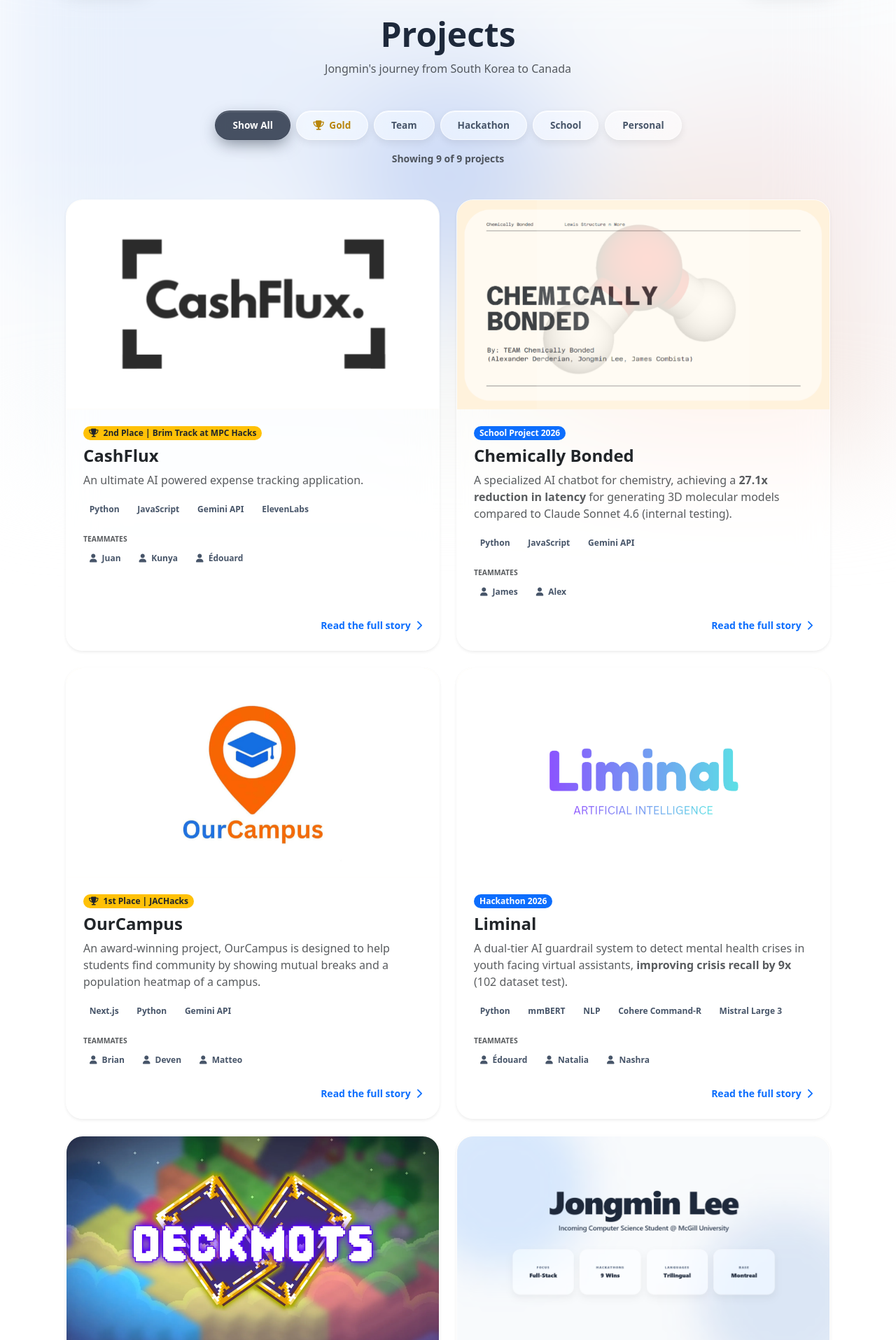
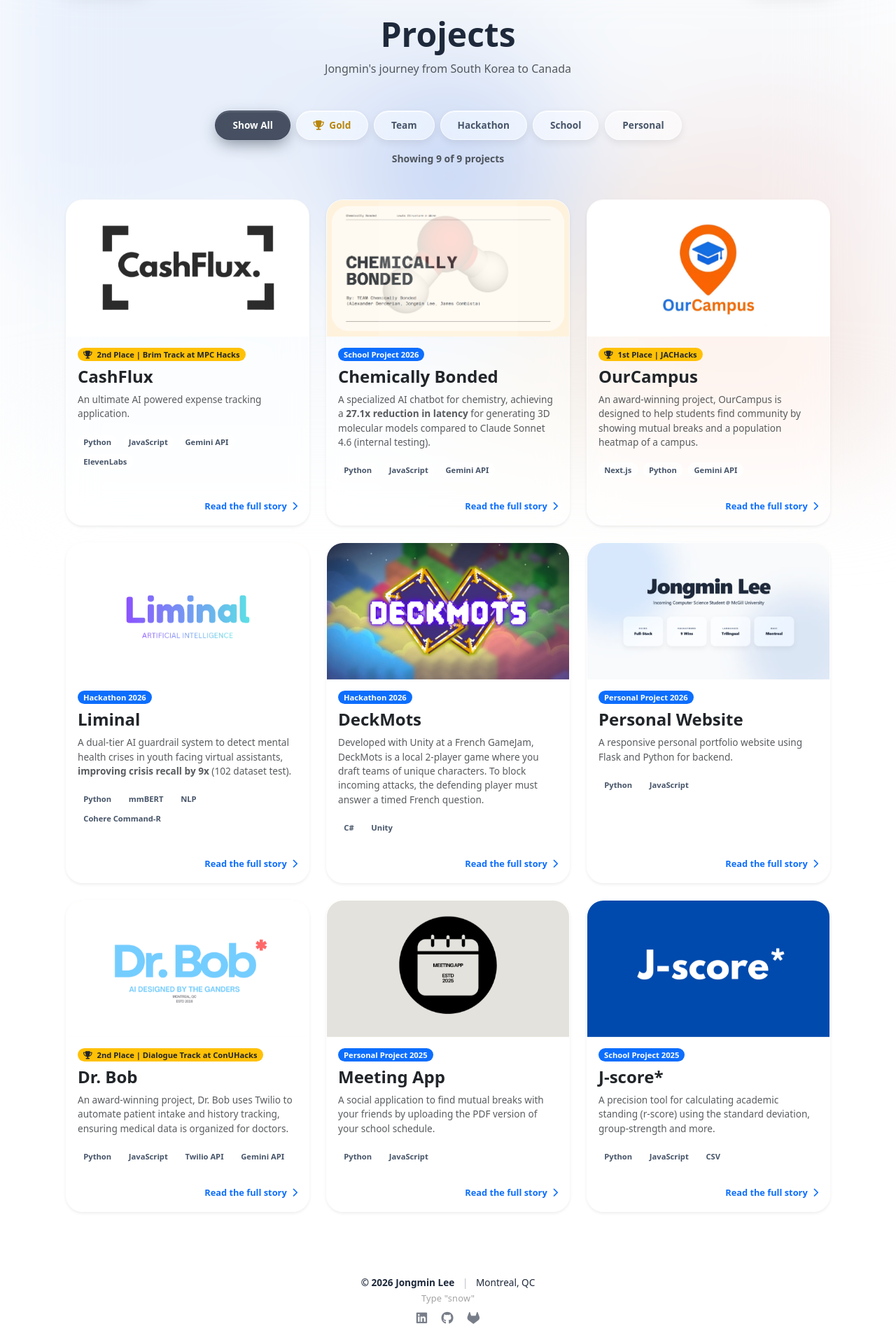
Before and after one commit to Jo-9m-n1/JongminPortfolio, a Flask app: page /projects in a window 1280 px wide. Shown: the part 151-2066 px from the top of the page at 70% size. After the commit the page ends 2043 px from the top, so only its background shows below. Run offline with Flask 3, Linux system fonts and the light colour scheme; some libraries are stand-ins or nearby versions.

Commit message:
feat: enhance education UI and optimize project grid layout

```diff
--- a/api/index.py
+++ b/api/index.py
@@ -683,7 +683,7 @@ PROJECTS = [
             'ko': '해커톤 2026',
             'fr': 'Hackathon 2026'
         },
-        'tech': ['Python', 'mmBERT', 'NLP', 'Cohere Command-R', 'Mistral Large 3'],
+        'tech': ['Python', 'mmBERT', 'NLP', 'Cohere Command-R'],
         'description': {
             'en': 'A dual-tier AI guardrail system to detect mental health crises in youth facing virtual assistants, <strong>improving crisis recall by 9x</strong> (102 dataset test).',
             'ko': 'AI 챗봇을 사용하는 청소년의 정신 건강 위기를 감지하는 2단계 AI 가드레일 시스템으로, 위기 상황 재현율(recall)을 <strong>9배 향상</strong>시켰습니다 (102개 데이터셋 기준).',
@@ -694,7 +694,7 @@ PROJECTS = [
             'ko': '봄방학 동안, 저희 팀은 AI 모델과 상호작용하는 청소년의 정신 건강 위기를 감지하는 AI 가드레일 시스템을 개발했습니다. 처음에는 제공된 시드 데이터셋으로 모델을 학습시켰지만, recall과 precision이 모두 1.000으로 완벽하게 나오는 것을 보고 과적합 문제를 발견했습니다. 이를 해결하기 위해 가드레일이 없는 모델을 스트레스 테스트하는 합성 데이터 파이프라인을 구축하여 학습 데이터를 다양화하고 과적합 문제를 해결했습니다. 개발자로서 AI 모델을 직접 다뤄본 것은 이번이 처음이었기에 많은 것을 배울 수 있었습니다. 이 경험을 통해 AI 모델을 학습하고 개선하는 방법의 기본을 익혔으며, 이는 요즘 매우 중요한 자산이 되었습니다.',
             'fr': "Pendant la semaine de relâche, mon équipe et moi avons développé un système de garde-fou IA conçu pour détecter les crises de santé mentale chez les jeunes interagissant avec notre modèle d'IA. Au départ, nous avons entraîné le modèle sur le jeu de données de départ fourni; nous avons cependant rapidement constaté un surapprentissage, avec des scores parfaits de 1,000 en rappel et en précision. Pour résoudre cela, nous avons conçu un pipeline de données synthétiques qui a soumis notre modèle non régulé à des tests de stress, diversifiant ainsi efficacement les données d'entraînement et corrigeant le surapprentissage. Ce projet m'a beaucoup appris, car c'était la première fois que je travaillais avec un modèle d'IA en tant que développeur. J'y ai appris les bases de l'entraînement et du raffinement d'un modèle d'IA, une compétence essentielle de nos jours."
         },
-        'full_tech': ['Python', 'PyTorch', 'HuggingFace Transformers', 'Cohere API', 'Mistral AI', 'Regex Safety-Nets', 'Synthetic Data Pipelining'],
+        'full_tech': ['Python', 'PyTorch', 'Cohere API', 'HuggingFace Transformers', 'Mistral AI', 'Regex Safety-Nets', 'Synthetic Data Pipelining'],
         'troubles': {
             'en': 'Initially, we trained our model on the provided seed dataset (n=98), achieving a near-perfect F1 score. However, we suspected overfitting due to the small sample size. Test run against an external dataset (n=102) confirmed that our concerns were valid, as performance dropped significantly. To improve the generalization, we leveraged Gemini to generate synthetic data, <strong>diversifying</strong> our training set and <strong>robustifying</strong> the model.',
             'ko': '처음에는 제공된 시드 데이터셋(n=98)으로 모델을 학습시켜 거의 완벽한 F1 점수를 얻었습니다. 그러나 표본 크기가 작아 과적합이 의심됐고, 외부 데이터셋(n=102)으로 테스트해 본 결과 성능이 크게 떨어져 우려가 사실로 확인됐습니다. 일반화 성능을 높이기 위해 Gemini를 활용해 합성 데이터를 생성하여 학습 데이터를 <strong>다양화</strong>하고 모델을 <strong>견고하게</strong> 만들었습니다.',
@@ -726,10 +726,10 @@ PROJECTS = [
             'fr': 'Hackathon 2026'
         },
         'tech': ['C#', 'Unity'],
-        'description': {
-            'en': 'Developed at a French GameJam, DeckMots uses Unity and C#. It is designed for two players sharing the same device. Each player drafts a team of unique characters (Slimes, Knights, Orcs, Totems), each with their own stats and difficulty level. When a unit strikes, the defending player must answer a timed French language question to avoid taking damage.',
-            'ko': '게임 개발 해커톤에서 Unity와 C#으로 개발한 DeckMots는 한 기기를 같이 사용하는 두 명의 플레이어를 위한 게임입니다. 각 플레이어는 고유한 스탯과 난이도를 가진 캐릭터(슬라임, 기사, 오크, 토템)로 팀을 구성합니다. 유닛이 공격하면 수비 플레이어는 데미지를 피하기 위해 제한 시간 내에 프랑스어 문제를 풀어야 합니다.',
-            'fr': "Développé lors d'un GameJam francophone, DeckMots utilise Unity et C#. Conçu pour deux joueurs partageant le même appareil, chaque joueur sélectionne une équipe de personnages uniques (Slimes, Chevaliers, Orcs, Totems) ayant ses propres statistiques et niveau de difficulté. Lorsqu'une unité attaque, le joueur en défense doit répondre à une question de français chronométrée pour éviter de subir des dégâts."
+'description': {
+            'en': 'Developed with Unity at a French GameJam, DeckMots is a local 2-player game where you draft teams of unique characters. To block incoming attacks, the defending player must answer a timed French question.',
+            'ko': '프랑스어 게임잼에서 Unity로 개발한 2인용 로컬 멀티플레이 게임입니다. 고유한 캐릭터들로 팀을 구성하며, 상대의 공격을 방어하려면 제한 시간 내에 프랑스어 문제를 풀어야 합니다.',
+            'fr': "Créé avec Unity lors d'un GameJam, DeckMots est un jeu multijoueur local où deux joueurs forment des équipes de personnages uniques. Pour bloquer une attaque, le défenseur doit répondre à une question de français chronométrée."
         },
         'full_story': {
             'en': 'My teammates, James, Alex and I developed this game during a hackathon (GameJam) at the University of Montreal (UdeM). This was my first French hackathon and my first time building a functional game, which was an eye-opening moment for me. The challenge was to create an educational game for international students aged 11 - 12 to learn French. Inspired by the mechanics of Pokémon, we built a multiplayer card game where players defend against attacks by correctly answering French language questions. Working with Unity on a project of this scale was difficult but it was a rewarding learning curve. Although we did not win anything, I am incredibly proud of how efficiently my team worked to deliver a fully functional game.',
--- a/templates/projects.html
+++ b/templates/projects.html
@@ -82,7 +82,7 @@
 
         <div class="row g-4" id="projects-row">
             {% for p in projects %}
-            <div class="col-md-6 filter-item {% for tag in p.tags %}{{ tag }} {% endfor %} {{ 'award-filter' if p.award }}">
+            <div class="col-lg-4 col-md-6 filter-item {% for tag in p.tags %}{{ tag }} {% endfor %} {{ 'award-filter' if p.award }}">
                 <a href="{{ url_for('project_detail', project_id=loop.index0) }}" class="text-decoration-none text-dark h-100 d-block">
                     <div class="card h-100 project-card shadow-sm transition-up overflow-hidden" style="box-sizing: border-box;">
 
@@ -92,53 +92,36 @@
                         </div>
                         {% endif %}
 
-                        <div class="card-body p-4 d-flex flex-column">
+                        <div class="card-body p-3 d-flex flex-column">
                             <div class="d-flex flex-column align-items-start gap-2 mb-2">
-                                <div class="d-flex flex-column gap-1">
+                                <div class="d-flex flex-wrap gap-1">
                                     {% if p.award %}
                                     <div class="badge bg-warning text-dark rounded-pill px-2 py-1 text-wrap d-inline-block"
-                                        style="font-size: 0.75rem; width: fit-content;">
+                                        style="font-size: 0.7rem; width: fit-content;">
                                         <i class="fa-solid fa-trophy me-1"></i> {{ p.award|tr }}
                                     </div>
                                     {% endif %}
 
                                     {% if p.category %}
                                     <div class="badge bg-primary rounded-pill px-2 py-1 text-wrap d-inline-block"
-                                        style="font-size: 0.75rem; width: fit-content;">
+                                        style="font-size: 0.7rem; width: fit-content;">
                                         {{ p.category|tr }}
                                     </div>
                                     {% endif %}
                                 </div>
-
                             </div>
 
                             <h3 class="card-title h4 fw-bold">{{ p.title|tr }}</h3>
-                            <p class="card-text text-muted mb-3">{{ p.description|tr|safe }}</p>
+                            <p class="card-text text-muted mb-3" style="font-size: 0.85rem;">{{ p.description|tr|safe }}</p>
 
-                            <div class="mb-4">
+                            <div class="mb-3">
                                 {% for tech_item in p.tech|tr %}
-                                <span class="badge bg-secondary-subtle text-secondary border rounded-1 me-1">{{ tech_item }}</span>
+                                <span class="badge bg-secondary-subtle text-secondary border rounded-1 me-1 mb-1" style="font-size: 0.7rem;">{{ tech_item }}</span>
                                 {% endfor %}
                             </div>
 
-                            {% if p.collaborators %}
-                            <div class="collaborators mb-2">
-                                <small class="text-muted d-block mb-2 text-uppercase fw-semibold" style="font-size: 0.65rem;">
-                                    {{ t.teammates if p.collaborators|length > 1 else t.teammate }}
-                                </small>
-                                <div class="d-flex flex-wrap gap-2">
-                                    {% for person in p.collaborators %}
-                                    <span class="badge bg-light text-dark border rounded-pill px-2 py-1" style="font-size: 0.75rem;">
-                                        <i class="fa-solid fa-user me-1"></i>
-                                        {{ person.name if person is mapping else person }}
-                                    </span>
-                                    {% endfor %}
-                                </div>
-                            </div>
-                            {% endif %}
-
-                            <div class="mt-auto pt-3 text-end">
-                                <span class="small fw-bold text-primary">
+                            <div class="mt-auto pt-2 text-end">
+                                <span class="small fw-bold text-primary" style="font-size: 0.8rem;">
                                     {{ t.read_full_story }} <i class="fa-solid fa-chevron-right ms-1"></i>
                                 </span>
                             </div>
```
